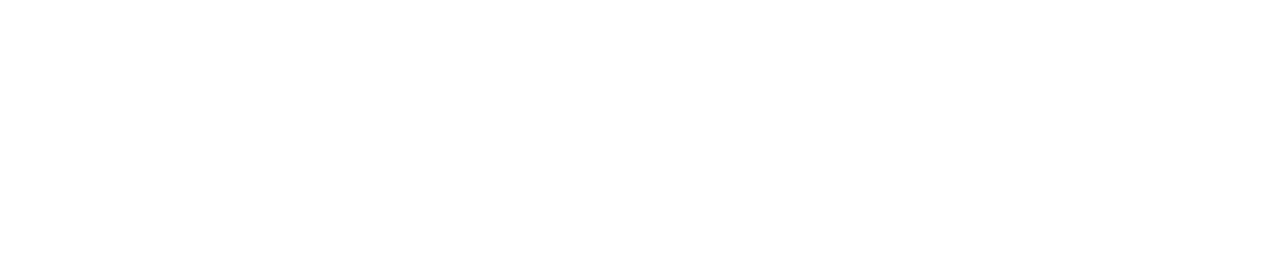
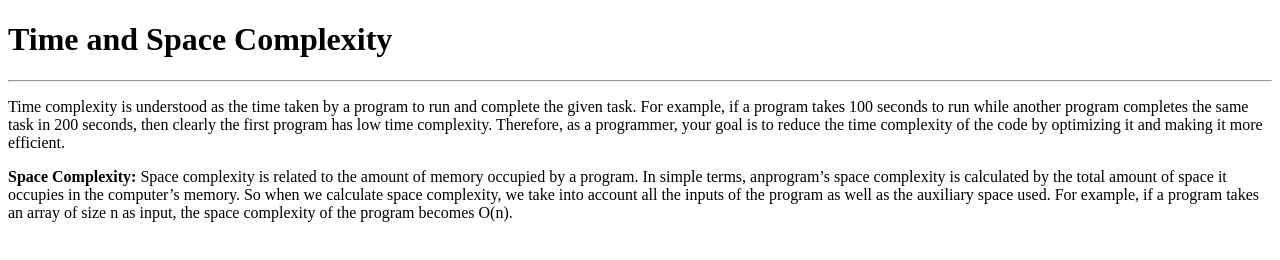
Before and after one commit to acciojob/time-and-space-complexity-kavita12325, a website: page main.html in a window 1280 px wide. Drawn offline with Linux system fonts and the light colour scheme.

Commit message:
created a submission

```diff
--- a/main.html
+++ b/main.html
@@ -7,6 +7,23 @@
 </head>
 
 <body>
+	<h1>Time and Space Complexity</h1>
+	<hr>
+	<p>Time complexity is understood as the time taken by a program
+		to run and complete the given task. For example, if a program
+		takes 100 seconds to run while another program completes the
+		same task in 200 seconds, then clearly the first program has
+		low time complexity. Therefore, as a programmer, your goal is
+		to reduce the time complexity of the code by optimizing it and
+		making it more efficient.</p>
+	<p><b>Space Complexity:</b> Space complexity is related to the
+		amount of memory occupied by a program. In simple terms,
+		anprogram’s space complexity is calculated by the total amount
+		of space it occupies in the computer’s memory. So when we
+		calculate space complexity, we take into account all the
+		inputs of the program as well as the auxiliary space used. For
+		example, if a program takes an array of size n as input, the
+		space complexity of the program becomes O(n).</p>
 	<!-- the entire body must be written by student -->
     <script type="text/javascript" src="./script.js">
 </script>
```
